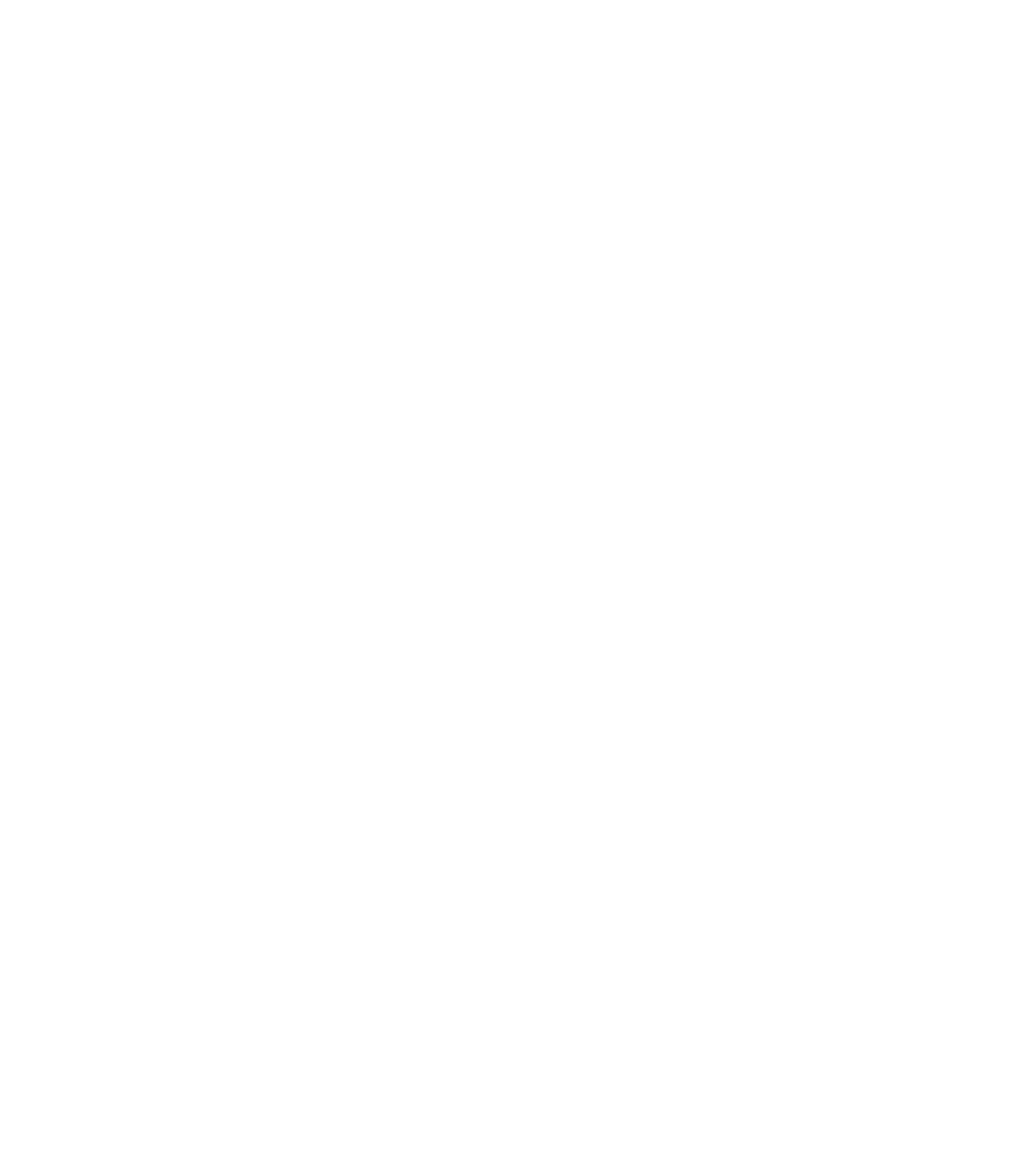
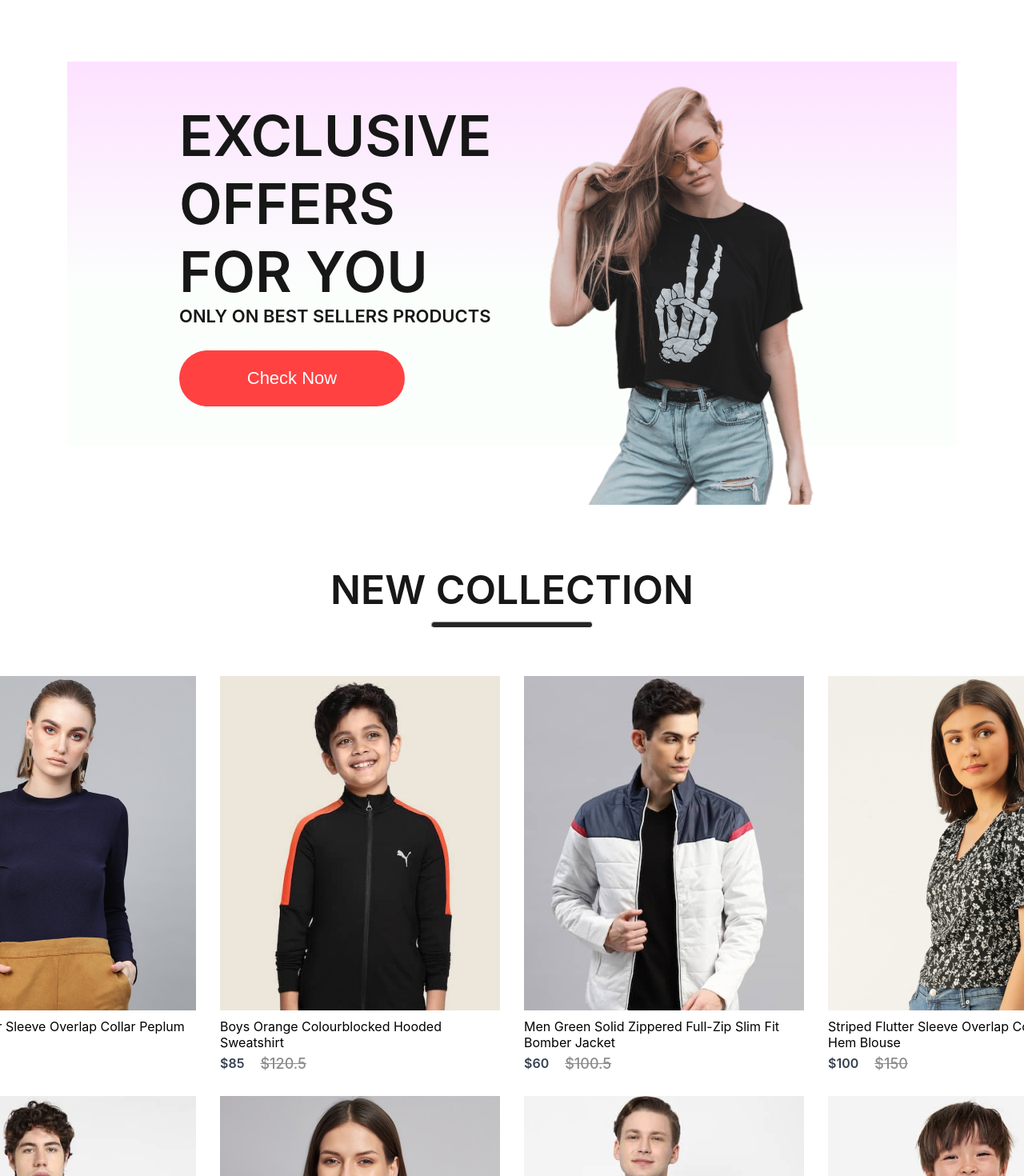
Before and after one commit to AbdelrahmanNegmMohmed/e-comiric-3, a React (Create React App) app: page / in a window 1280 px wide. Shown: the part 1540-3010 px from the top of the page at 80% size. Before the commit the page ends 1617 px from the top, so only its background shows below. Built offline with nearby package versions, Linux system fonts and the light colour scheme.

Commit message:
new collection

```diff
--- a/src/Components/Item/Item.jsx
+++ b/src/Components/Item/Item.jsx
@@ -1,5 +1,4 @@
 import React from 'react'
-import Populer from '../Populer/Populer'
 import "./Item.css"
 
 const Item = (props) => {
--- a/src/Components/NavBAR/NavBar.jsx
+++ b/src/Components/NavBAR/NavBar.jsx
@@ -6,9 +6,6 @@
 
 function NavBar() {
     const [menu,setMenu] = useState("shop")
-
-
-
   return (
     <div className='navbar'>
         <div className='nav-logo'>
@@ -34,4 +31,4 @@
   )
 }
 
-export default NavBar
+export default NavBar;
--- /dev/null
+++ b/src/Components/NewCollection/NewCollection.css
@@ -0,0 +1,27 @@
+.new-colliction{
+    display: flex;
+    flex-direction: column;
+    align-items: center;
+    gap: 10px;
+    margin-bottom:100px ;
+}
+.new-colliction h1{
+    color: #171717;
+    font-size: 50px;
+    font-weight: 600;
+}
+.new-colliction hr{
+    width: 200px;
+    height: 6px;
+    border-radius: 10px;
+    background: #252525;
+}
+.collections{
+    display: grid;
+    grid-template-columns: 1fr 1fr 1fr 1fr;
+    gap: 30px;
+    margin-top: 50px;
+
+
+
+}
--- /dev/null
+++ b/src/Components/NewCollection/NewCollection.jsx
@@ -0,0 +1,30 @@
+import React from 'react'
+import "./NewCollection.css"
+import new_collection from '../Assets/new_collections'
+import Item from "../Item/Item"
+
+const NewCollection = () => {
+  return (
+    <div className='new-colliction'>
+        <h1>NEW COLLECTION</h1>
+        <hr />
+        <div className='collections'>
+            {new_collection.map((item,i)=>{
+                return <Item key={i}
+                id={item.id}
+                name={item.name}
+                image={item.image}
+                new_price={item.new_price}
+                old_price={item.old_price}
+
+                />
+
+            })}
+
+        </div>
+
+    </div>
+  )
+}
+
+export default NewCollection;
--- /dev/null
+++ b/src/Components/Offers/Offers.css
@@ -0,0 +1,51 @@
+.offers{
+    width: 65%;
+    height: 60vh;
+    display: flex;
+    margin: auto;
+    padding: 0px 140px;
+    margin-bottom: 150px;
+    background: linear-gradient(180deg, #fde1ff 0%, #e1ffea22 60%);
+
+}
+.offers-left{
+    flex: 1;
+    display: flex;
+    flex-direction: column;
+    justify-content: center;
+    align-items:flex-start;
+}
+.offers-left h1{
+    color: #171717;
+    font-size: 70px;
+    font-weight:600 ;
+
+}
+.offers-left p{
+    color: #171717;
+    font-size: 22px;
+    font-weight: 600;
+
+}
+.offers-left button{
+    width: 282px;
+    height: 70px;
+    border-radius: 35px;
+    background: #ff4141;
+    border: none;
+    color: white;
+    font-size: 22px;
+    font-weight: 500;
+    margin-top: 30px;
+    cursor: pointer;
+
+
+}
+.offer-right{
+    flex: 1;
+    display: flex;
+    align-items: center;
+    justify-content: flex-end;
+    padding-top: 80px;
+
+}
--- /dev/null
+++ b/src/Components/Offers/Offers.jsx
@@ -0,0 +1,24 @@
+import React from 'react'
+import "./Offers.css"
+import exclusive_image from '../Assets/exclusive_image.png'
+
+const Offers = () => {
+  return (
+    <div className='offers'>
+        <div className="offers-left">
+            <h1>EXCLUSIVE</h1>
+            <h1>OFFERS FOR YOU</h1>
+            <p>ONLY ON BEST SELLERS PRODUCTS</p>
+            <button>Check Now</button>
+
+        </div>
+        <div className="offer-right">
+            <img src={exclusive_image}/>
+
+        </div>
+
+    </div>
+  )
+}
+
+export default Offers
--- a/src/Components/Populer/Populer.jsx
+++ b/src/Components/Populer/Populer.jsx
@@ -11,7 +11,7 @@
         <hr />
         <div className='popular-item'>
         {data_product.map((item,i)=>{
-             return <Item key={i}
+             return <Item key={i} //import you should put key and value
              id={item.id}
              name={item.name}
              image={item.image}
--- a/src/Pages/Shop.jsx
+++ b/src/Pages/Shop.jsx
@@ -1,12 +1,16 @@
 import React from 'react'
 import Hero from '../Components/Hero/Hero'
 import Populer from '../Components/Populer/Populer'
+import Offers from '../Components/Offers/Offers'
+import NewCollection from '../Components/NewCollection/NewCollection'
 
 const Shop = () => {
   return (
     <div>
       <Hero/>
       <Populer/>
+      <Offers/>
+      <NewCollection/>
       </div>
   )
 }
```
